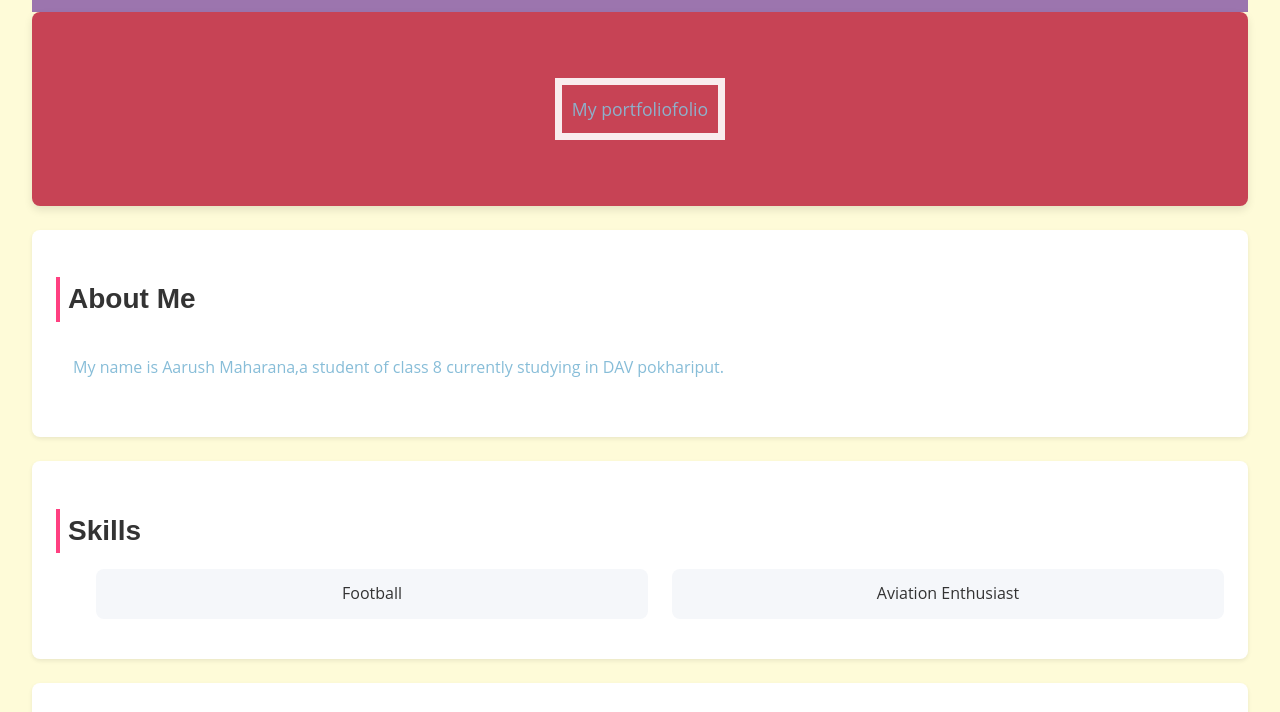
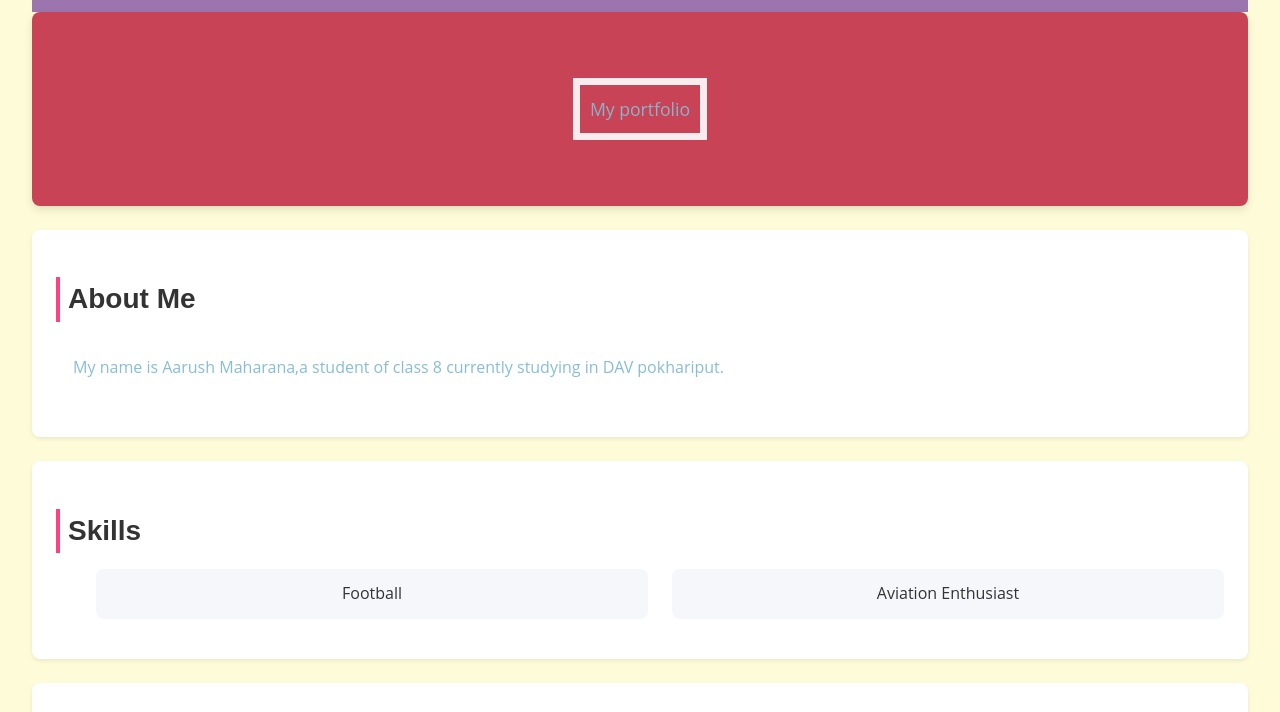
Before and after one commit to aarush-wq/HostWebPage, a plain HTML site: page index.html in a window 1280 px wide. Shown: the part 88-800 px from the top of the page. Drawn offline with Linux system fonts and the light colour scheme.

Commit message:
Update index.html

```diff
--- a/index.html
+++ b/index.html
@@ -41,7 +41,7 @@ p {
   <!-- Header -->
 
 <header>
-<p>My portfoliofolio</p>
+<p>My portfolio</p>
 
   </header>
 
```
